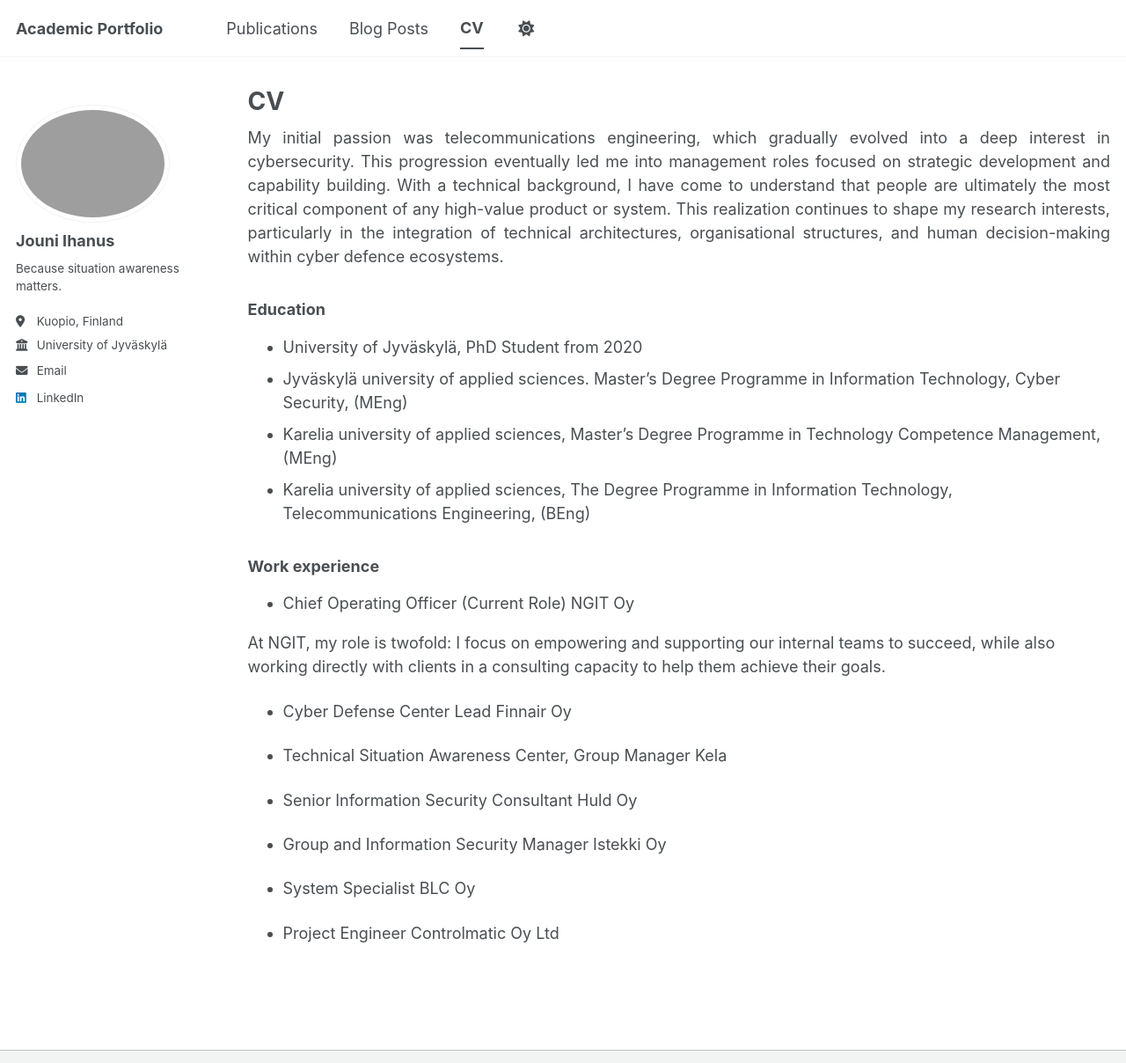
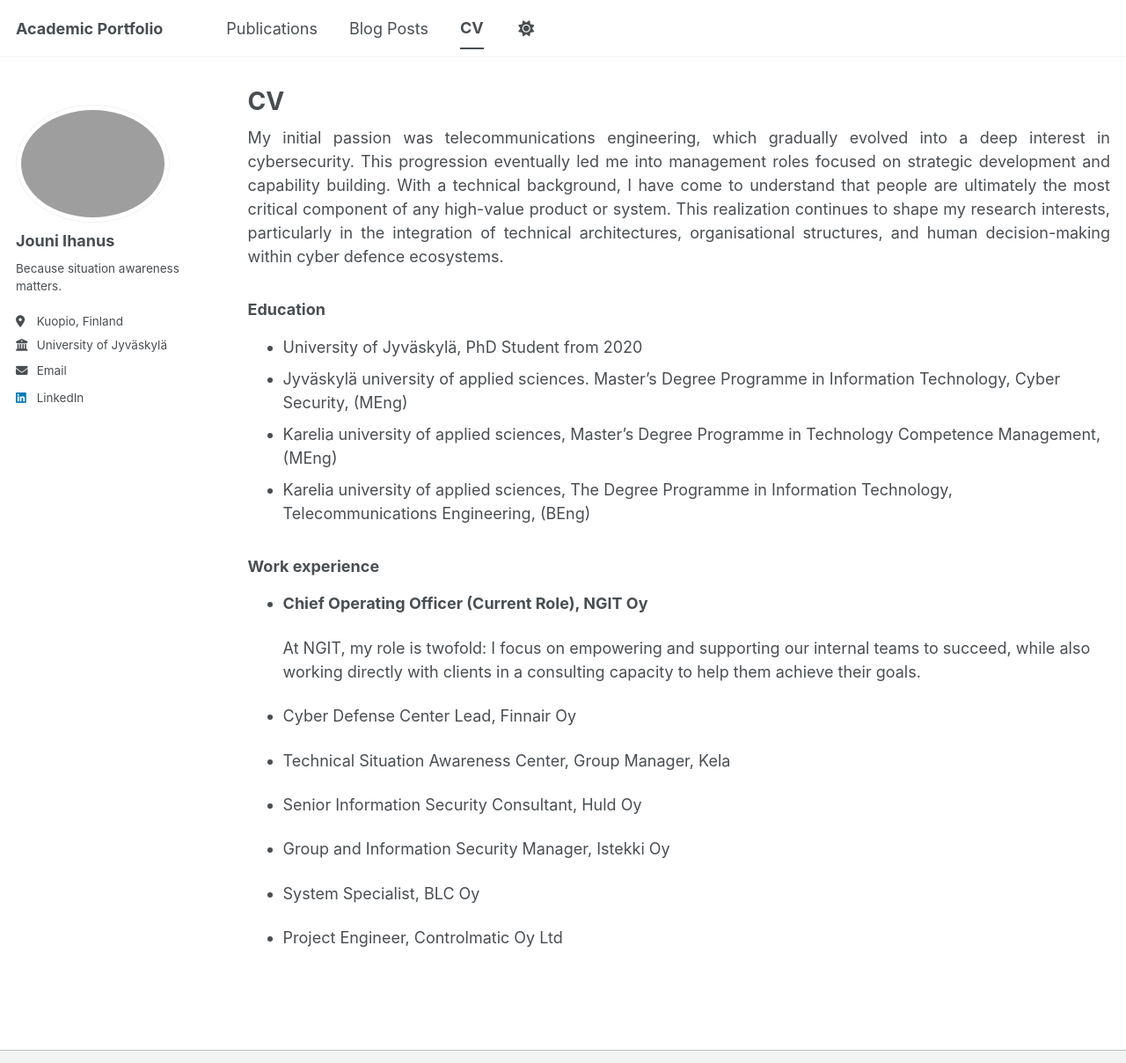
Before and after one commit to WNemesisW/WNemesisW.github.io, a Jekyll site: the page built from _pages/cv.md, in a window 1280 px wide and 1330 px high, cut to the strip 0-1208 px from the top of the window. Shown: the whole strip at 88% size. Built offline with Jekyll 4.4.1, drawn with Linux system fonts in a browser that asks for light colours; a script bundle is joined from its source files by our own code; library files that are not in the unit come from our copies.

Commit message:
Update cv.md

```diff
--- a/_pages/cv.md
+++ b/_pages/cv.md
@@ -20,25 +20,18 @@ redirect_from:
 
 
 ### Work experience
-* Chief Operating Officer (Current Role)
-NGIT Oy
+- **Chief Operating Officer (Current Role), NGIT Oy**
 
-At NGIT, my role is twofold: I focus on empowering and supporting our internal teams to succeed, while also working directly with clients in a consulting capacity to help them achieve their goals.
+    At NGIT, my role is twofold: I focus on empowering and supporting our internal teams to succeed, while also working directly with clients in a consulting capacity to help them achieve their goals.
 
-* Cyber Defense Center Lead
-Finnair Oy
+- Cyber Defense Center Lead, Finnair Oy
 
-* Technical Situation Awareness Center, Group Manager
-Kela
+- Technical Situation Awareness Center, Group Manager, Kela
 
-* Senior Information Security Consultant
-Huld Oy
+- Senior Information Security Consultant, Huld Oy
 
-* Group and Information Security Manager
-Istekki Oy
+- Group and Information Security Manager, Istekki Oy
 
-* System Specialist
-BLC Oy
+- System Specialist, BLC Oy
 
-* Project Engineer
-Controlmatic Oy Ltd
+- Project Engineer, Controlmatic Oy Ltd
```
